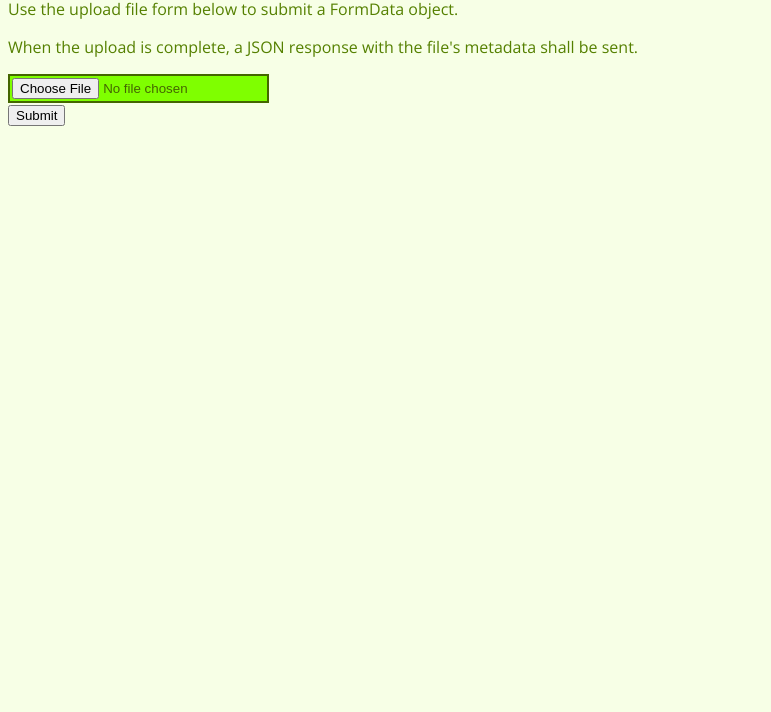
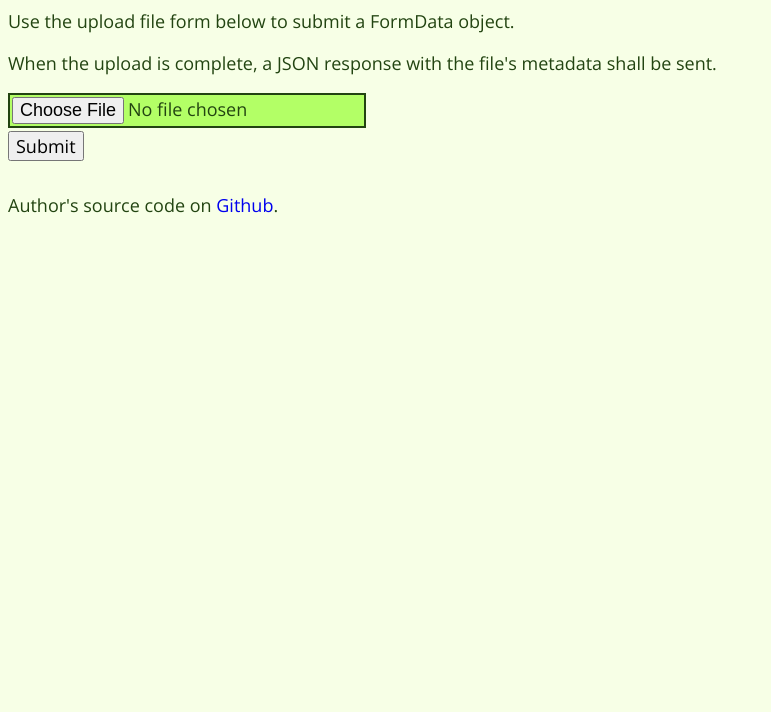
Before and after one commit to imooreva/file-metadata-microservice, a website: page public/index.html in a window 1280 px wide. Shown: the part 88-800 px from the top of the page, without its empty margins (0-771 px from the left). Drawn offline with nearby package versions, Linux system fonts and the light colour scheme.

Commit message:
Added link to repo and modified styles

```diff
--- a/public/index.html
+++ b/public/index.html
@@ -15,5 +15,6 @@
             <input type="file" name="form-upload" id="file-upload" required/>
             <input type="submit" id="submit-button"/>
         </form>
+        <p id="footer">Author's source code on <a href="https://github.com/imooreva/file-metadata-microservice" target="_blank">Github</a>.</p>
     </body>
 </html>
--- a/public/style.css
+++ b/public/style.css
@@ -1,17 +1,35 @@
 body {
     background: #F7FFE6;
-    color: #446600;
+    color: #224411;
     font-family: 'Open Sans', sans-serif;
-    font-size: 1.0rem;
+    font-size: 1.125rem;
 }
 
 p {
-    color:  #558000;
+    color: #224411;
+}
+
+#file-upload, #submit-button {
+    font-family: 'Open Sans', sans-serif;
+    font-size: 1.125rem;
+    margin-top: 0.1875rem;
 }
 
 #file-upload {
-    background-color: #7FFF00;
-    border: 2px solid;
+    background-color: #b3ff66;
+    border: 0.125rem solid;
     display: block;
     padding: 0.125rem;
 }
+
+#footer {
+    margin-top: 2rem;
+}
+
+#footer>a {
+    text-decoration: none;
+}
+
+#footer>a:hover {
+    text-decoration: underline;
+}
```
